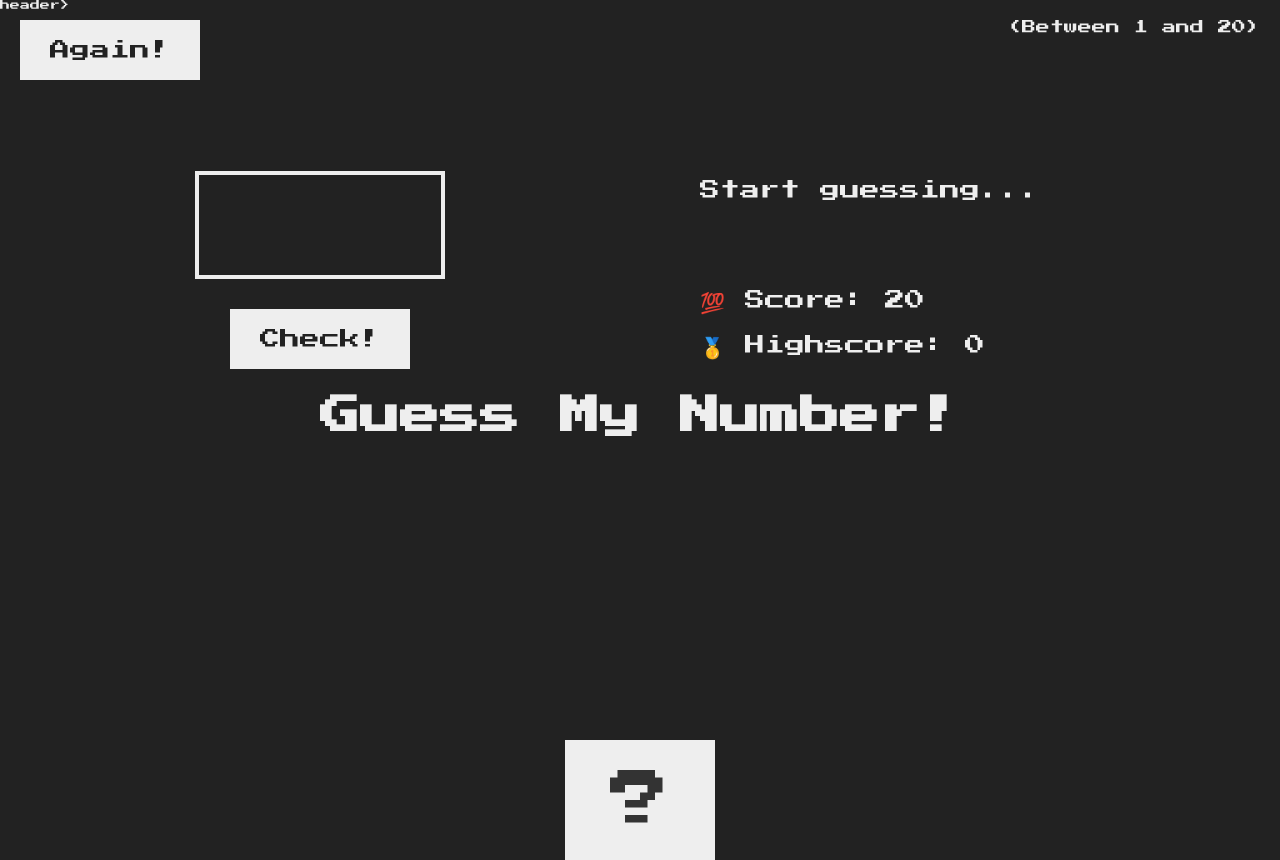
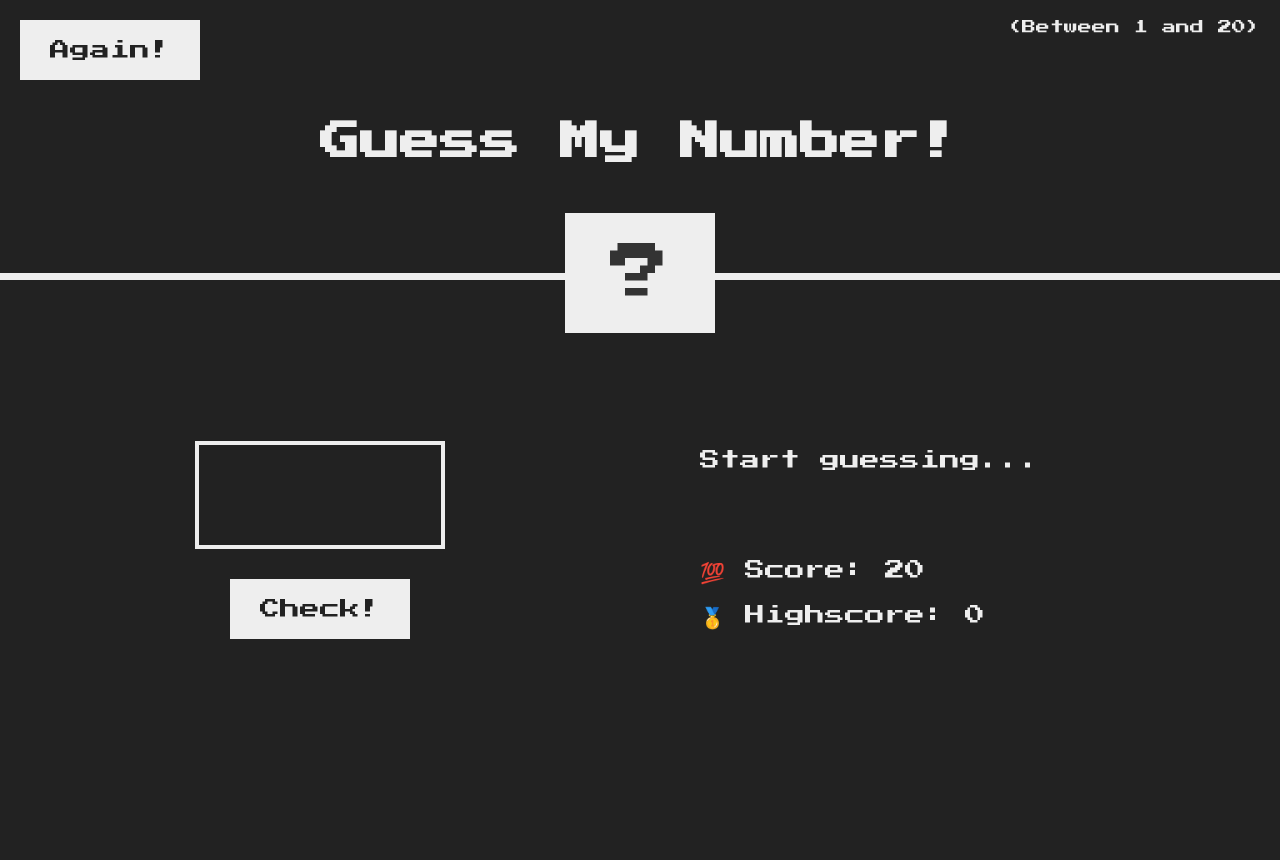
Before and after one commit to Abdurrahman-X/Guess-the-Number, a plain HTML site: page index.html in a window 1280 px wide. After the commit the page ends 800 px from the top, so only its background shows below. Drawn offline with Linux system fonts and the light colour scheme.

Commit message:
understanding the DOM

```diff
--- a/index.html
+++ b/index.html
@@ -8,7 +8,7 @@
     <title>Guess My Number!</title>
   </head>
   <body>
-    header>
+    <header>
       <h1>Guess My Number!</h1>
       <p class="between">(Between 1 and 20)</p>
       <button class="btn again">Again!</button>
--- a/script.js
+++ b/script.js
@@ -1 +1,3 @@
 'use strict';
+
+// The DOM is a complete structured representation of the HTML document. DOM methods and properties for manipulating the DOM are not part of JS, rather they are part of the WEB APIs
```
